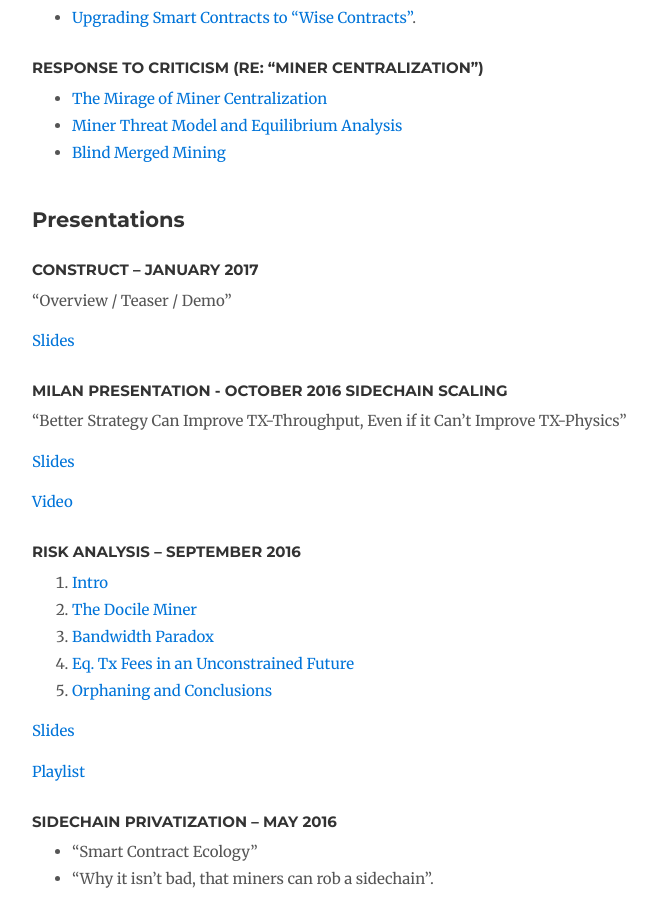
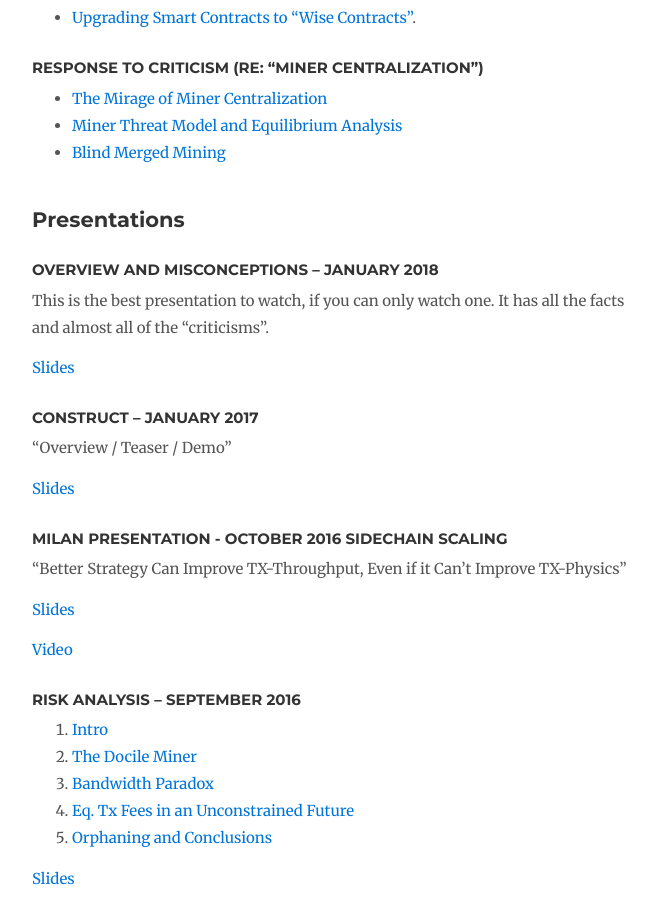
Before and after one commit to drivechain-project/drivechain.info, a Jekyll site: the page built from literature/index.md, in a window 1280 px wide and 900 px high, scrolled down 640 px. Shown: the whole window, without its empty margins (138-795 px from the left). Built offline with Jekyll 4.4.1, drawn with Linux system fonts in a browser that asks for light colours; nearby versions of some CDN libraries; comment, search, counter and statistics services are not loaded.

Commit message:
add slides for everything

```diff
--- a/literature/index.md
+++ b/literature/index.md
@@ -31,6 +31,12 @@ To this, only two modifications have since been made:
 
 
 ## Presentations
+
+### Overview and Misconceptions -- January 2018
+
+This is the best presentation to watch, if you can only watch one. It has all the facts and almost all of the "criticisms".
+
+[Slides](/media/slides/dc-overview-misconceptions.pdf)
 
 
 ### Construct -- January 2017
```
Also changed, not shown: 6 other files.
